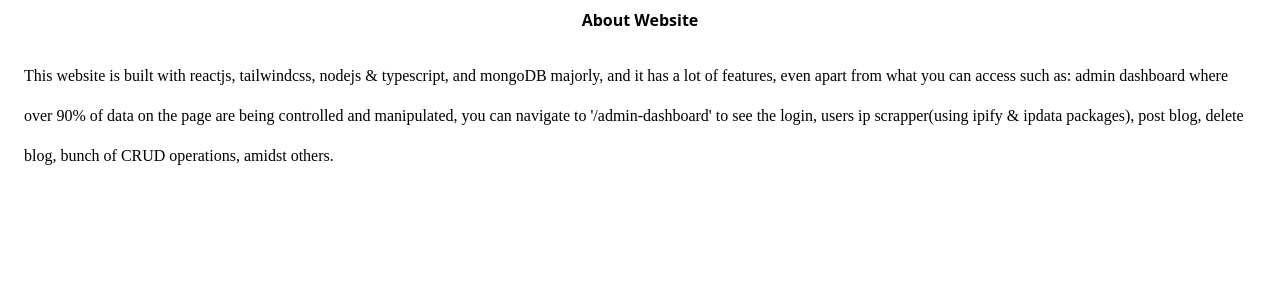
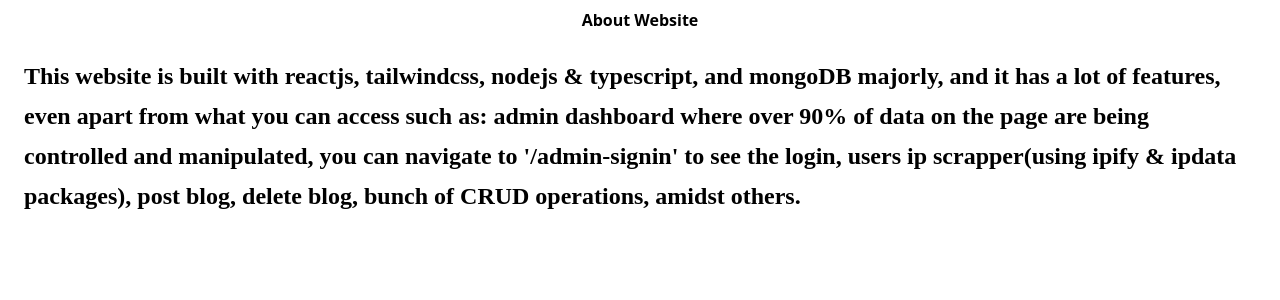
Before and after one commit to ayoadeoye1/aadyclient, a React (Create React App) app: page /about-web in a window 1280 px wide. Shown: the top 300 px of the page. Built offline with nearby package versions, Linux system fonts and the light colour scheme; a web font is replaced by a local one.

Commit message:
about well edited

```diff
--- a/src/admin/mainAdmin.js
+++ b/src/admin/mainAdmin.js
@@ -35,7 +35,6 @@
     }
   };
 
-  toast.error(error)
 
   return (
     <div className="flex items-center justify-center h-screen">
--- a/src/webpage/about.js
+++ b/src/webpage/about.js
@@ -33,9 +33,3 @@
 }
 
 export default About
-
-// Hello, I am Ayobami Isaac Adeoye, experienced javascript developer, i have been doing javascript programming since the past 4 years,
-//         i have worked with various javascript libraries, frameworks and runtime, but my major focus is on backend (rest API)
-//         development with nodejs, and minor reactjs frontend development. i'll make a well secured MERN stack application for your
-//         you/bussiness, same origin or cross origin at affordable rate,
-//         come-on, let's take your bussiness to the next level. Hit the Contact Button Above!.
--- a/src/webpage/aboutweb.js
+++ b/src/webpage/aboutweb.js
@@ -4,9 +4,9 @@
   return (
     <div>
         <h1 className='text-center font-bold m-2'>About Website</h1>
-        <div className=' font-lead leading-10 m-6'>
+        <div className=' text-2xl font-semibold font-lead leading-10 m-6'>
             This website is built with reactjs, tailwindcss, nodejs & typescript, and mongoDB majorly, and it has a lot of features, even apart from what you can access
-            such as: admin dashboard where over 90% of data on the page are being controlled and manipulated, you can navigate to '/admin-dashboard' to see the login, users ip scrapper(using
+            such as: admin dashboard where over 90% of data on the page are being controlled and manipulated, you can navigate to '/admin-signin' to see the login, users ip scrapper(using
             ipify & ipdata packages), post blog, delete blog, bunch of CRUD operations, amidst others.
         </div>
     </div>
```
